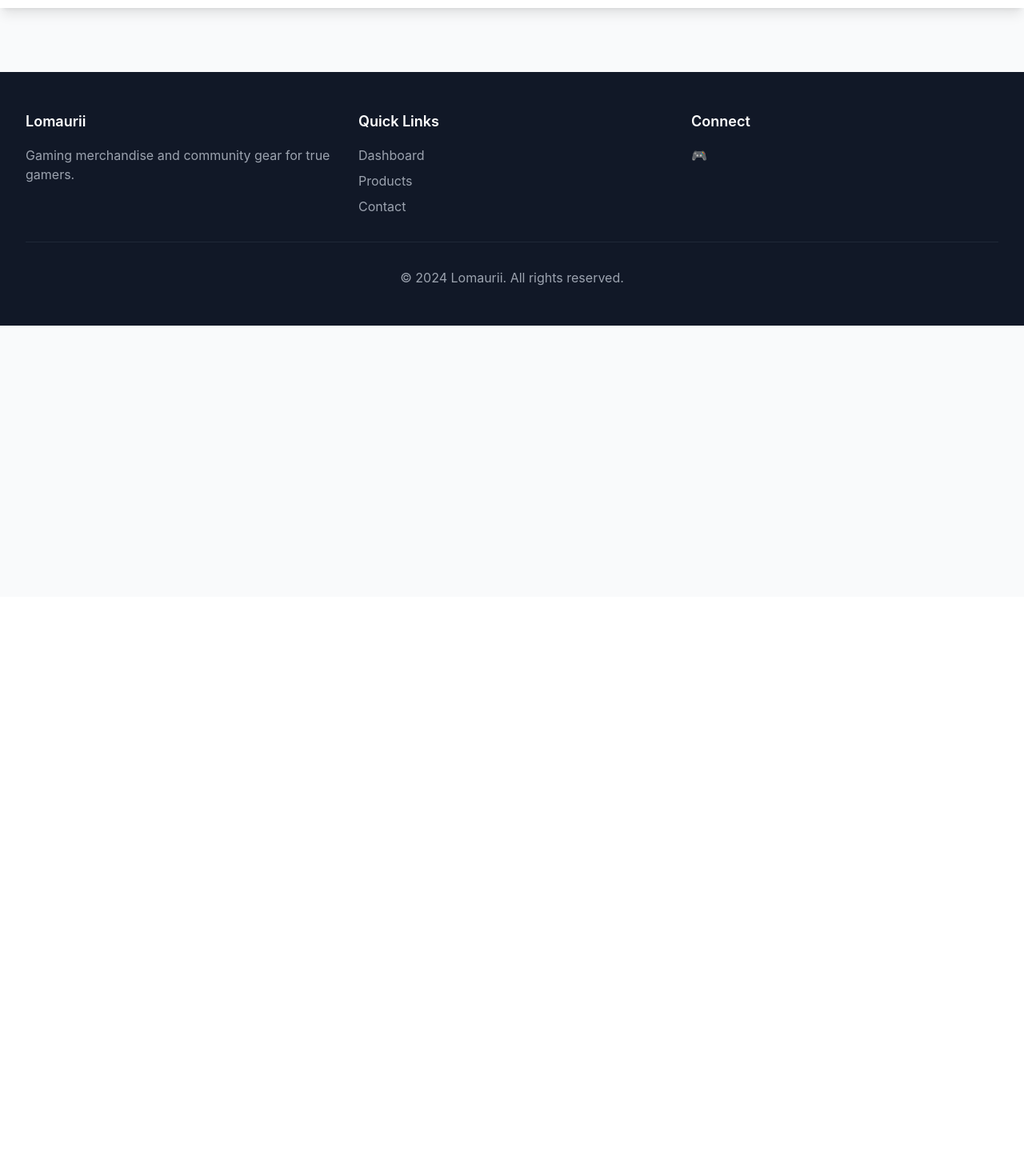
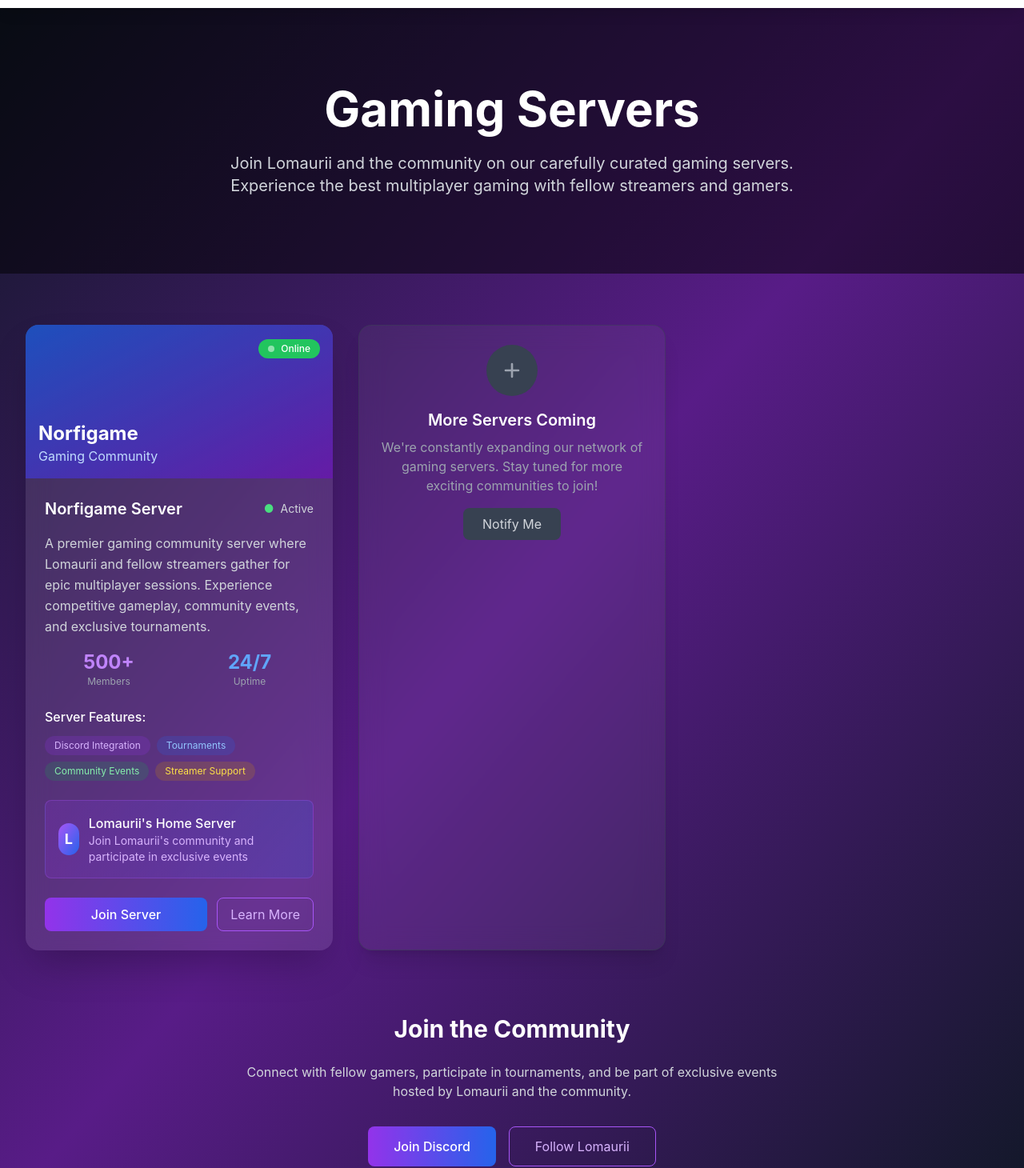
Before and after one commit to maguri/lomaurii-website, a Vue app: page /server in a window 1280 px wide. Shown: the part 54-1514 px from the top of the page at 80% size. Before the commit the page ends 800 px from the top, so only its background shows below. Built offline with nearby package versions, Linux system fonts and the light colour scheme.

Commit message:
Add Servers

```diff
--- a/src/App.vue
+++ b/src/App.vue
@@ -16,6 +16,7 @@
           <div class="hidden md:flex items-center space-x-8">
             <router-link to="/" class="nav-link">Dashboard</router-link>
             <router-link to="/products" class="nav-link">Products</router-link>
+            <router-link to="/server" class="nav-link">Server</router-link>
             <router-link to="/contact" class="nav-link">Contact</router-link>
             <a href="https://www.twitch.tv/lomaurii" target="_blank" rel="noopener noreferrer"
                class="bg-purple-600 hover:bg-purple-700 text-white px-4 py-2 rounded-lg font-medium transition-colors duration-200">
@@ -39,6 +40,7 @@
         <div class="px-2 pt-2 pb-3 space-y-1">
           <router-link to="/" @click="mobileMenuOpen = false" class="mobile-nav-link">Dashboard</router-link>
           <router-link to="/products" @click="mobileMenuOpen = false" class="mobile-nav-link">Products</router-link>
+          <router-link to="/server" @click="mobileMenuOpen = false" class="mobile-nav-link">Server</router-link>
           <router-link to="/contact" @click="mobileMenuOpen = false" class="mobile-nav-link">Contact</router-link>
           <a href="https://www.twitch.tv/lomaurii" target="_blank" rel="noopener noreferrer"
              class="block w-full text-left px-3 py-2 text-base font-medium text-purple-600 hover:text-purple-800 hover:bg-purple-50 rounded-md">
@@ -64,6 +66,7 @@
             <ul class="space-y-2">
               <li><router-link to="/" class="text-gray-400 hover:text-white transition-colors">Dashboard</router-link></li>
               <li><router-link to="/products" class="text-gray-400 hover:text-white transition-colors">Products</router-link></li>
+              <li><router-link to="/server" class="text-gray-400 hover:text-white transition-colors">Server</router-link></li>
               <li><router-link to="/contact" class="text-gray-400 hover:text-white transition-colors">Contact</router-link></li>
             </ul>
           </div>
--- a/src/router/index.js
+++ b/src/router/index.js
@@ -3,6 +3,7 @@
 import ProductsList from '../views/ProductsList.vue'
 import ProductView from '../views/ProductView.vue'
 import Contact from '../views/Contact.vue'
+import Server from '../views/Server.vue'
 
 const routes = [
   {
@@ -25,6 +26,11 @@
     path: '/contact',
     name: 'Contact',
     component: Contact
+  },
+  {
+    path: '/server',
+    name: 'Server',
+    component: Server
   }
 ]
 
--- /dev/null
+++ b/src/views/Server.vue
@@ -0,0 +1,148 @@
+<template>
+  <div class="min-h-screen bg-gradient-to-br from-gray-900 via-purple-900 to-gray-900">
+    <!-- Hero Section -->
+    <div class="relative overflow-hidden">
+      <div class="absolute inset-0 bg-black/50"></div>
+      <div class="relative max-w-7xl mx-auto px-4 sm:px-6 lg:px-8 py-24">
+        <div class="text-center">
+          <h1 class="text-4xl md:text-6xl font-bold text-white mb-6">
+            Gaming Servers
+          </h1>
+          <p class="text-xl text-gray-300 max-w-3xl mx-auto">
+            Join Lomaurii and the community on our carefully curated gaming servers.
+            Experience the best multiplayer gaming with fellow streamers and gamers.
+          </p>
+        </div>
+      </div>
+    </div>
+
+    <!-- Server List Section -->
+    <div class="max-w-7xl mx-auto px-4 sm:px-6 lg:px-8 py-16">
+      <div class="grid gap-8 md:grid-cols-2 lg:grid-cols-3">
+        <!-- Norfigame Server Card -->
+        <div class="bg-white/10 backdrop-blur-lg rounded-2xl overflow-hidden shadow-2xl hover:shadow-purple-500/25 transition-all duration-300 hover:scale-105">
+          <!-- Server Image -->
+          <div class="relative h-48 bg-gradient-to-br from-blue-600 to-purple-700">
+            <div class="absolute inset-0 bg-black/20"></div>
+            <div class="absolute top-4 right-4">
+              <span class="inline-flex items-center px-3 py-1 rounded-full text-xs font-medium bg-green-500 text-white">
+                <span class="w-2 h-2 bg-white rounded-full mr-2 animate-pulse"></span>
+                Online
+              </span>
+            </div>
+            <div class="absolute bottom-4 left-4">
+              <h3 class="text-2xl font-bold text-white">Norfigame</h3>
+              <p class="text-blue-200">Gaming Community</p>
+            </div>
+          </div>
+
+          <!-- Server Info -->
+          <div class="p-6">
+            <div class="flex items-center justify-between mb-4">
+              <h4 class="text-xl font-semibold text-white">Norfigame Server</h4>
+              <div class="flex items-center space-x-2">
+                <span class="text-green-400 text-sm">●</span>
+                <span class="text-gray-300 text-sm">Active</span>
+              </div>
+            </div>
+
+            <p class="text-gray-300 mb-4 leading-relaxed">
+              A premier gaming community server where Lomaurii and fellow streamers gather for epic multiplayer sessions.
+              Experience competitive gameplay, community events, and exclusive tournaments.
+            </p>
+
+            <!-- Server Stats -->
+            <div class="grid grid-cols-2 gap-4 mb-6">
+              <div class="text-center">
+                <div class="text-2xl font-bold text-purple-400">500+</div>
+                <div class="text-xs text-gray-400">Members</div>
+              </div>
+              <div class="text-center">
+                <div class="text-2xl font-bold text-blue-400">24/7</div>
+                <div class="text-xs text-gray-400">Uptime</div>
+              </div>
+            </div>
+
+            <!-- Features -->
+            <div class="mb-6">
+              <h5 class="text-white font-medium mb-3">Server Features:</h5>
+              <div class="flex flex-wrap gap-2">
+                <span class="px-3 py-1 bg-purple-600/20 text-purple-300 text-xs rounded-full">Discord Integration</span>
+                <span class="px-3 py-1 bg-blue-600/20 text-blue-300 text-xs rounded-full">Tournaments</span>
+                <span class="px-3 py-1 bg-green-600/20 text-green-300 text-xs rounded-full">Community Events</span>
+                <span class="px-3 py-1 bg-yellow-600/20 text-yellow-300 text-xs rounded-full">Streamer Support</span>
+              </div>
+            </div>
+
+            <!-- Lomaurii Connection -->
+            <div class="bg-gradient-to-r from-purple-600/20 to-blue-600/20 p-4 rounded-lg border border-purple-500/30">
+              <div class="flex items-center space-x-3">
+                <div class="w-10 h-10 bg-gradient-to-br from-purple-500 to-blue-600 rounded-full flex items-center justify-center">
+                  <span class="text-white font-bold text-lg">L</span>
+                </div>
+                <div>
+                  <h6 class="text-white font-medium">Lomaurii's Home Server</h6>
+                  <p class="text-purple-300 text-sm">Join Lomaurii's community and participate in exclusive events</p>
+                </div>
+              </div>
+            </div>
+
+            <!-- Action Buttons -->
+            <div class="mt-6 flex space-x-3">
+              <button class="flex-1 bg-gradient-to-r from-purple-600 to-blue-600 text-white px-4 py-2 rounded-lg font-medium hover:from-purple-700 hover:to-blue-700 transition-all duration-200">
+                Join Server
+              </button>
+              <button class="px-4 py-2 border border-purple-500 text-purple-300 rounded-lg hover:bg-purple-500/20 transition-all duration-200">
+                Learn More
+              </button>
+            </div>
+          </div>
+        </div>
+
+        <!-- Coming Soon Card -->
+        <div class="bg-white/5 backdrop-blur-lg rounded-2xl overflow-hidden shadow-xl border border-gray-700/50">
+          <div class="p-6 text-center">
+            <div class="w-16 h-16 bg-gray-700 rounded-full mx-auto mb-4 flex items-center justify-center">
+              <svg class="w-8 h-8 text-gray-400" fill="none" stroke="currentColor" viewBox="0 0 24 24">
+                <path stroke-linecap="round" stroke-linejoin="round" stroke-width="2" d="M12 6v6m0 0v6m0-6h6m-6 0H6"></path>
+              </svg>
+            </div>
+            <h4 class="text-xl font-semibold text-white mb-2">More Servers Coming</h4>
+            <p class="text-gray-400 mb-4">
+              We're constantly expanding our network of gaming servers.
+              Stay tuned for more exciting communities to join!
+            </p>
+            <button class="px-6 py-2 bg-gray-700 text-gray-300 rounded-lg hover:bg-gray-600 transition-colors duration-200">
+              Notify Me
+            </button>
+          </div>
+        </div>
+      </div>
+
+      <!-- Community Section -->
+      <div class="mt-20 text-center">
+        <h2 class="text-3xl font-bold text-white mb-6">Join the Community</h2>
+        <p class="text-gray-300 max-w-2xl mx-auto mb-8">
+          Connect with fellow gamers, participate in tournaments, and be part of exclusive events
+          hosted by Lomaurii and the community.
+        </p>
+        <div class="flex flex-col sm:flex-row gap-4 justify-center">
+          <button class="bg-gradient-to-r from-purple-600 to-blue-600 text-white px-8 py-3 rounded-lg font-medium hover:from-purple-700 hover:to-blue-700 transition-all duration-200">
+            Join Discord
+          </button>
+          <button class="border border-purple-500 text-purple-300 px-8 py-3 rounded-lg hover:bg-purple-500/20 transition-all duration-200">
+            Follow Lomaurii
+          </button>
+        </div>
+      </div>
+    </div>
+  </div>
+</template>
+
+<script setup>
+// Component logic can be added here if needed
+</script>
+
+<style scoped>
+/* Custom styles if needed */
+</style>
```
